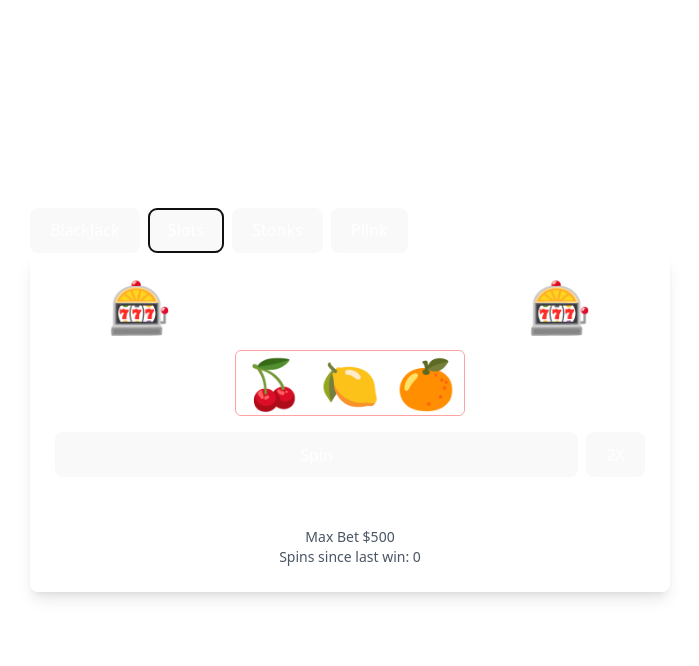
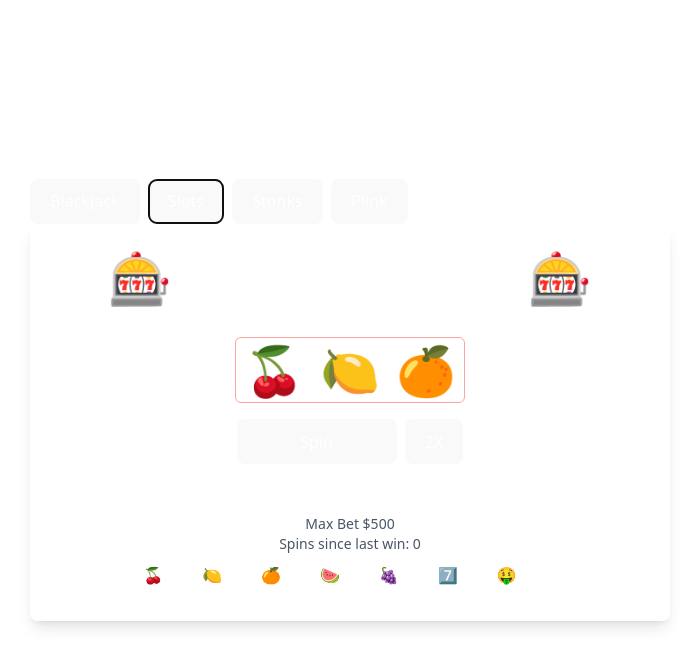
Before and after one commit to ChrsSampson/gambletime, a React (Vite) app: page / in a window 1280 px wide. Both pictures are taken after a click on the button "Slots". Shown: the top 666 px of the page, without its empty margins (290-989 px from the left). Built offline with nearby package versions, Linux system fonts and the light colour scheme.

Commit message:
plink bug fixes

```diff
--- a/src/components/BlackJackGame.tsx
+++ b/src/components/BlackJackGame.tsx
@@ -64,11 +64,17 @@
     const dealerScore = calculateScore(newDealerHand);
 
     let result = "";
-    if (dealerScore > 21 || playerScore > dealerScore) {
+    if (playerScore == 21) {
+      result = "BlackJack!"
+      const r = Number(bet) * (3/2)
+      setBalance(Number(balance) + Number(r))
+    }
+    else if (dealerScore > 21 || playerScore > dealerScore) {
       result = "You win!";
       const l = Number(balance) + Number(bet);
       setBalance(l); // Add bet if player wins
-    } else if (dealerScore === playerScore) {
+    }
+    else if (dealerScore === playerScore) {
       result = "Push.";
     } else {
       result = "You lose.";
@@ -111,13 +117,15 @@
   };
 
   return (
-    <div className="p-8 max-w-md mx-auto text-center space-y-6 flex flex-col gap-5">
+    <div className="p-8 max-w-md mx-auto text-center flex flex-col gap-5">
       <div className="border rounded p-4">
         <h1 className="text-3xl font-bold">Blackjack</h1>
         <h5 className="font-sm italic">Dealer Stands on 17</h5>
+        <h5 className="font-sm italic">Blackjack pays out 3/2</h5>
       </div>
-
-      <h4 className="text-xl font-bold">{message}</h4>
+      <div >
+        <h4 className="text-xl font-bold min-h-[1.5em]">{message}</h4>
+      </div>
 
       <div className="border-1 p-4 rounded-md">
         <h2 className="text-xl font-semibold">Dealer's Hand</h2>
--- a/src/components/Plinko.tsx
+++ b/src/components/Plinko.tsx
@@ -1,5 +1,5 @@
 import React, { useEffect, useRef, useState } from 'react';
-import Matter from 'matter-js';
+import Matter, { Body, Engine } from 'matter-js';
 
 const Controls: React.FC<{ onDrop: () => void, bet:number, setBet:(v:number) => void }> = ({ onDrop, bet, setBet }) => (
   <div className="flex justify-center my-4">
@@ -51,7 +51,7 @@
     // Bucket dividers
     for (let i = 0; i <= cols; i++) {
       const x = i * spacing;
-      const divider = Matter.Bodies.rectangle(x, height - 50, 2, 100, { isStatic: true, render: {fillStyle: '#fff'} });
+      const divider = Matter.Bodies.rectangle(x, height - 25, 2, 100, { isStatic: true, render: {fillStyle: '#fff'} });
       Matter.World.add(engine.world, divider);
     }
 
@@ -59,7 +59,7 @@
     // Borders
     // Borders with angled side walls
     const topWall = Matter.Bodies.rectangle(width / 2, -20, width, 20, { isStatic: true });
-    const bottomWall = Matter.Bodies.rectangle(width / 2, height + 40, width, 20, { isStatic: true });
+    const bottomWall = Matter.Bodies.rectangle(width / 2, height + 40, width, 20, { isStatic: true, label: 'ground' });
 
     // side walls (off screen to prevent balls from getting stuck)
     const leftWall = Matter.Bodies.rectangle(-20, height / 2, 20, height * 1.2, {
@@ -110,41 +110,12 @@
   const width = 400;
   const spacing = width / bucketScores.length;
 
-  useEffect(() => {
-    const engine = engineRef.current;
-    Matter.Runner.run(runnerRef.current, engine);
-
-    const interval = setInterval(() => {
-      setBalls(prevBalls => {
-        const newBalls: Matter.Body[] = [];
-
-        for (const ball of prevBalls) {
-          const id = ball.id;
-
-          if (
-            ball.position.y > 550 &&
-            ball.speed < 0.2 &&
-            !scoredBallsRef.current.has(id)
-          ) {
-            const bucketIndex = Math.floor(ball.position.x / spacing);
-            const points = bucketScores[bucketIndex] || 0;
-            scoredBallsRef.current.add(id);
-            Matter.World.remove(engine.world, ball); // Remove from world
-            handlePayout(Number(points));
-          } else {
-            if (!scoredBallsRef.current.has(id)) {
-              newBalls.push(ball); // Keep active ones
-            }
-          }
-        }
-
-        return newBalls;
-      });
-    }, 300);
-
-    function handlePayout(v:Number){
+  function handlePayout(v:Number){
+        console.log('starting', balance)
         const result = Number(bet) * Number(v)
         const newBalance = Number(balance) + Number(result)
+        console.log (bet, 'x', v, result)
+        console.log(balance, '+' , result, '=', newBalance);
         setBalance(newBalance)
         handleNewResult(result)
     }
@@ -154,19 +125,60 @@
         setResults(arr)
     }
 
+  useEffect(() => {
+    const engine = engineRef.current;
+    Matter.Runner.run(runnerRef.current, engine);
+
+    // this is a terrible way to detect if balls are in a location
+    // setBalls(prevBalls => {
+    //   const newBalls: Matter.Body[] = [];
+
+    //   for (const ball of prevBalls) {
+    //     const id = ball.id;
+
+    //     if (
+    //       ball.position.y > 550 &&
+    //       ball.speed < 0.2 &&
+    //       !scoredBallsRef.current.has(id)
+    //     ) {
+    //       const bucketIndex = Math.floor(ball.position.x / spacing);
+    //       // const points = bucketScores[bucketIndex] || 0;
+    //       // scoredBallsRef.current.add(id);
+    //       // Matter.World.remove(engine.world, ball); // Remove from world
+    //       // handlePayout(Number(points));
+    //     } else {
+    //       if (!scoredBallsRef.current.has(id)) {
+    //         newBalls.push(ball); // Keep active ones
+    //       }
+    //     }
+    //   }
+
+    //   return newBalls;
+    // });
+
+    // use the matter collistion detection to figure out when a ball hits the bucket
+    Matter.Events.on(engine, "collisionStart", function (event){
+      if(event.pairs[0].bodyA.label == "ground") {
+        const ball = event.pairs[0].bodyB
+        Matter.World.remove(engine.world, event.pairs[1].bodyB)
+        const bucketIndex = Math.floor(ball.position.x / spacing);
+        const points = bucketScores[bucketIndex] || 0;
+        handlePayout(Number(points));
+      }
+    })
+
     return () => {
-      clearInterval(interval);
       Matter.Runner.stop(runnerRef.current);
     };
   }, []);
 
   const handleDrop = () => {
-    const engine = engineRef.current;
-    const { Bodies, World } = Matter;
-
     // take money for the ball
     const newBalance = Number(balance) - bet
     setBalance(Number(newBalance))
+
+    const engine = engineRef.current;
+    const { Bodies, World } = Matter;
 
     const ball = Bodies.circle(
       200 + (Math.random() - 0.5) * 50,
@@ -176,11 +188,12 @@
         restitution: 0.6,
         friction: 0.005,
         render: { fillStyle: '#e11d48' },
+        label: "ball"
       }
     );
 
     World.add(engine.world, ball);
-    setBalls(prev => [...prev, ball]);
+    // setBalls(prev => [...prev, ball]);
   };
 
   return (
@@ -189,11 +202,11 @@
       <div className="flex mt-2 min-h-[2em]">
         {results[0] && results.map(v => {
             console.log(v)
-            const goodStyle = "border rounded p-1 min-w-[1.5em] bg-green-500"
+            const goodStyle = "border rounded p-1 min-w-[1.5em] bg-green-600"
 
-            const badStyle= "border rounded p-1 min-w-[1.5em] bg-red-500"
+            const badStyle= "border rounded p-1 min-w-[1.5em] bg-red-600"
 
-            return (<p className={v > bet ? goodStyle : badStyle}>{v}</p>)
+            return (<p className={v > bet ? goodStyle : badStyle}>${v}</p>)
         }) }
       </div>
       <Controls bet={bet} setBet={setBet} onDrop={handleDrop} />
--- a/src/components/SlotMachine.tsx
+++ b/src/components/SlotMachine.tsx
@@ -1,13 +1,13 @@
 import React, { useState } from 'react';
 
 const chance_table_1:ChanceTable = {
-  '🍒': { multiplier: 1, chance: .30 },
-  '🍋': { multiplier: 2, chance: .25 },
-  '🍊': { multiplier: 3, chance: .20 },
-  '🍉': { multiplier: 4, chance: .12 },
-  '🍇': { multiplier: 5, chance: .08 },
-  '7️⃣': { multiplier: 7, chance: .05 },
-  '🤑': { multiplier: 100, chance: .02 }
+  '🍒': { multiplier: 1, chance: .60 },
+  '🍋': { multiplier: 2, chance: .5 },
+  '🍊': { multiplier: 3, chance: .25 },
+  '🍉': { multiplier: 4, chance: .18 },
+  '🍇': { multiplier: 5, chance: .12 },
+  '7️⃣': { multiplier: 7, chance: .08 },
+  '🤑': { multiplier: 100, chance: .05 }
 };
 
 // Define the structure for each symbol's data
@@ -92,14 +92,17 @@
 
   const handleWin = () => {
     const icon = reels[0]
-    const win = (chance_table_1[icon].multiplier * bet) + bet
+    const win = (Number(chance_table_1[icon].multiplier) * Number(bet))
+    console.log(Number(chance_table_1[icon].multiplier), Number(bet))
+    console.log(win)
     setMessage("Congratulations! You win $" + win + "!");
-    setBalance(balance + win)
+    setBalance(Number(balance) + Number(win))
   }
 
   return (
     <div className="w-full max-w-1/2 mx-auto p-6 border rounded-lg shadow-lg">
-      <h1 className="text-center text-3xl font-bold mb-4">🎰 Slot Machine 🎰</h1>
+      <h1 className="text-center text-3xl font-bold">🎰 Slot Machine 🎰</h1>
+      <h5 className="italic text-center mb-2">Win up to $50,000!</h5>
       <div className="text-center text-lg">
         {message && <p className="text-xl font-semibold">{message}</p>}
       </div>
@@ -113,11 +116,11 @@
           </div>
         ))}
       </div>
-      <div className="flex gap-2">
+      <div className="flex gap-2 justify-center place-items-center">
         <button
             onClick={spinReels}
             disabled={isSpinning || bet < 0}
-            className="w-full py-2 bg-blue-500 text-white rounded-md hover:bg-blue-700 disabled:bg-gray-300"
+            className="w-[10em] py-2 bg-blue-500 text-white rounded-md hover:bg-blue-700 disabled:bg-gray-300"
         >
 
             {isSpinning ? 'Spinning...' : 'Spin'}
@@ -125,9 +128,13 @@
             <button>2X</button>
     </div>
       <div className="text-center mt-4">
+        <div className="flex gap-2 justify-center place-items-center">
+          <label className="text-xl font-bold">Bet</label>
         <input className="border rounded p-1 disabled:text-grey-300 disabled-border-grey-300" placeholder="Bet" disabled={isSpinning} max={500} value={bet} onChange={(e) => updateBet(e.target.value)} />
+        </div>
         <p className="text-sm text-gray-600">Max Bet $500</p>
         <p className="text-sm text-gray-600">Spins since last win: {spinCount}</p>
+        <p className="border p-2 rounded">🍒 x1 | 🍋 x2 | 🍊 x4 | 🍉 x5 | 🍇 x6 | 7️⃣ x7 | 🤑 x100</p>
       </div>
     </div>
   );
```
